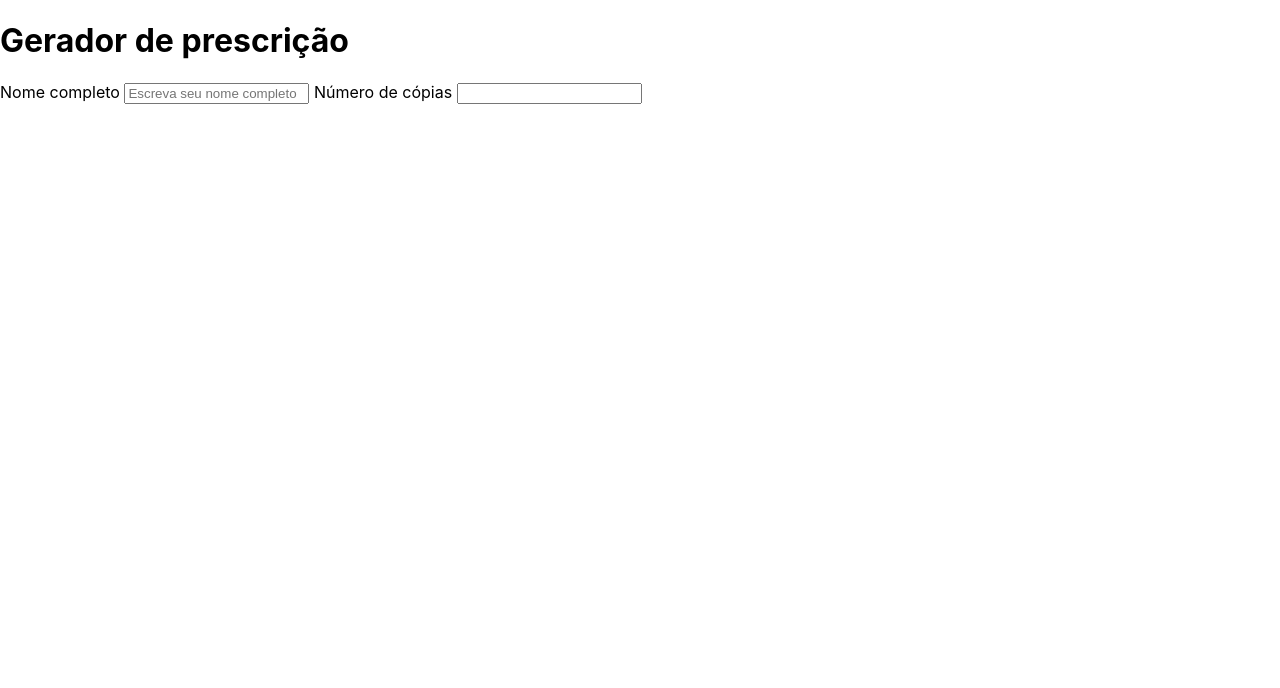
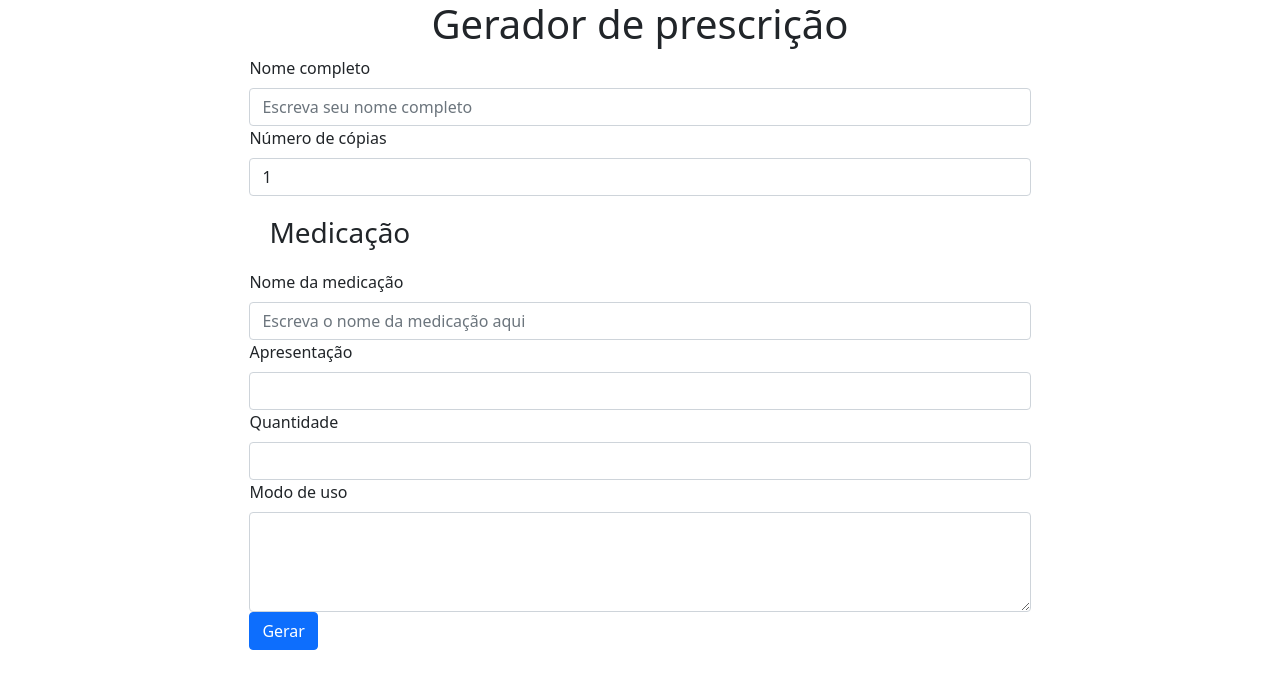
Before and after one commit to offpepe/prescript, a Next.js app: page / in a window 1280 px wide. Shown: the top 688 px of the page. Built offline with nearby package versions, Linux system fonts and the light colour scheme.

Commit message:
feat: head config, forms w/react bootstrap

```diff
--- a/pages/index.js
+++ b/pages/index.js
@@ -1,27 +1,49 @@
 import Head from 'next/head'
-import Image from 'next/image'
-import { Form } from 'react-bootstrap'
+import { Form, Button } from 'react-bootstrap'
+import '../node_modules/bootstrap/dist/css/bootstrap.min.css';
 // import styles from '../styles/Home.module.css'
 
 export default function Home() {
   return (
     <>
       <Head>
-        <title>Create Next App</title>
+        <title>Prescript</title>
         <meta name="description" content="Generated by create next app" />
         <link rel="icon" href="/favicon.ico" />
       </Head>
-      <div className="container header">
+      <div className="container header" style={{
+        display: 'flex',
+        flexDirection: 'column',
+        alignItems: 'center',
+        justifyContent: 'center',
+        }} >
         <h1> Gerador de prescrição </h1>
-      </div>
-      <Form>
+      <Form style={ { width: '70%' } }>
         <Form.Group>
-          <Form.Label to="name"> Nome completo </Form.Label>
-          <Form.Control type="text" name="name" id="name" placeHolder="Escreva seu nome completo" min="6" required />
-          <Form.Label to="copies"> Número de cópias </Form.Label>
-          <Form.Control type="number" name="copies" id="copies" />
+          <Form.Label for="name"> Nome completo </Form.Label>
+          <Form.Control type="text" name="name" id="name" placeholder="Escreva seu nome completo" min="6" required />
+          <Form.Label for="copies"> Número de cópias </Form.Label>
+          <Form.Control type="number" name="copies" id="copies" defaultValue="1" />
+        </Form.Group>
+        <Form.Group>
+          <h3 style={ { margin: '20px' } } > Medicação </h3>
+          <Form.Label for="medicationName"> Nome da medicação </Form.Label>
+          <Form.Control type="text" name="medicationName" id="medicationName" placeholder="Escreva o nome da medicação aqui" required />
+          <Form.Label for="appearance" > Apresentação </Form.Label>
+          <Form.Control type="text" name="appearance" id="appearance" />
+          <Form.Label for="quantity"> Quantidade </Form.Label>
+          <Form.Control type="number" name="quantity" id="quantity" />
+          <Form.Label for="usage"> Modo de uso </Form.Label>
+          <Form.Control
+            as="textarea"
+            name="usage"
+            id="usage"
+            style={ { height: '100px' } }
+          />
+          <Button> Gerar </Button>
         </Form.Group>
       </Form>
+      </div>
     </>
   )
 }
```
